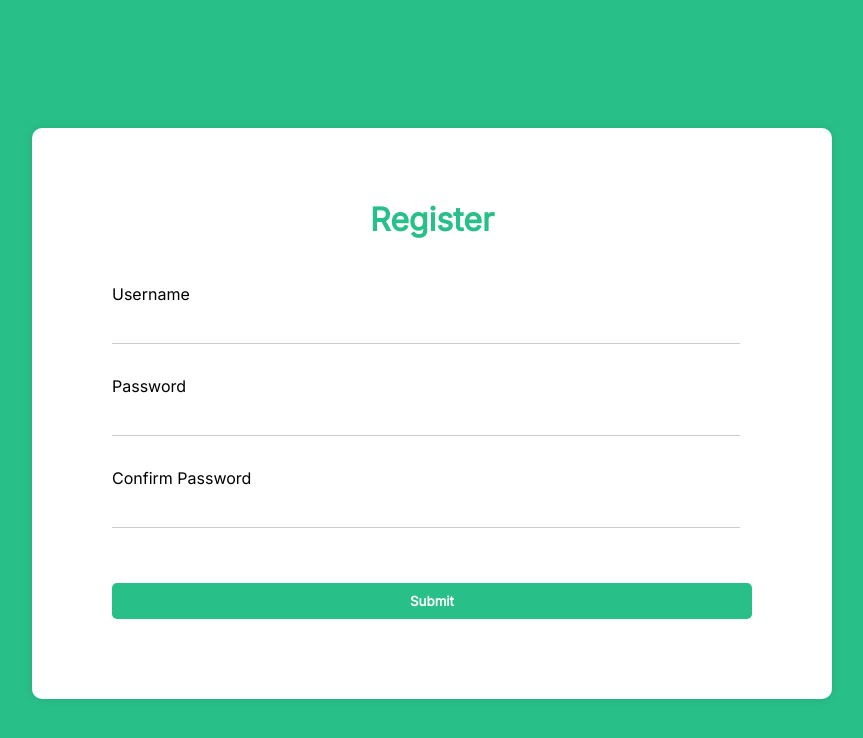
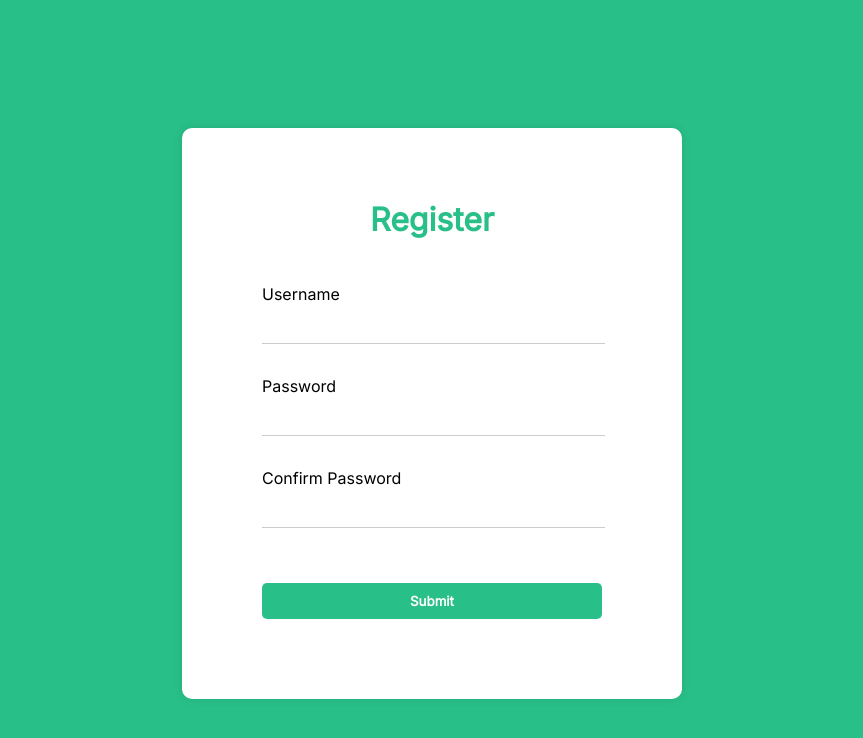
Before and after one commit to SelenaChen123/StockTrek, a React (Create React App) app in the folder frontend/: page /register in a window 1280 px wide. Shown: the top 738 px of the page, without its empty margins (208-1071 px from the left). Built offline with nearby package versions, Linux system fonts and the light colour scheme.

Commit message:
add routing to login page

```diff
--- a/frontend/src/Login.js
+++ b/frontend/src/Login.js
@@ -21,7 +21,7 @@ function Login() {
 
   return (
     <div className="Login">
-      <Card width="800px">
+      <Card width="500px">
         <h1>Login</h1>
         <form onSubmit={handleLogin}>
           <label>Email</label>
--- a/frontend/src/Register.js
+++ b/frontend/src/Register.js
@@ -15,7 +15,7 @@ function Register() {
 
 return (
     <div className="Register">
-      <Card width="800px">
+        <Card width="500px">
             <h1>Register</h1>
             <form onSubmit={handleRegister}>
             <label>Username</label>
@@ -27,7 +27,10 @@ function Register() {
             <label>Confirm Password</label>
             <input type="password" value={confirmPassword} onChange={(event) => setConfirmPassword(event.target.value)} required />
 
+            <Link to="/login">
                 <button type="submit">Submit</button>
+            </Link>
+
             </form>
         </Card>
     </div>
--- a/frontend/src/styles/Register.css
+++ b/frontend/src/styles/Register.css
@@ -3,3 +3,7 @@
     align-items: center;
     justify-content: center;
 }
+
+a{
+    text-decoration: none;
+}
```
Lines whose indentation alone changed are shown as unchanged.
